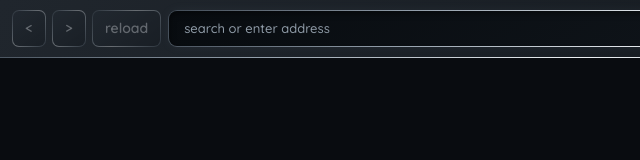
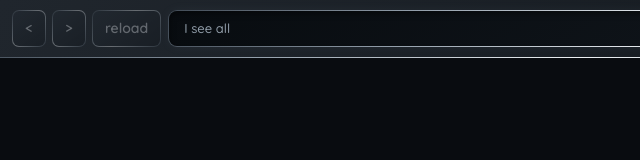
Before and after one commit to Dakado14/rebellion-wisp, a website with bundled scripts: page scramjet-app/public/index.html in a window 1280 px wide. Shown: the full height of the page, 0-640 px from the left. Built offline with nearby package versions, Linux system fonts and the light colour scheme.

Commit message:
Update index.html

```diff
--- a/scramjet-app/public/index.html
+++ b/scramjet-app/public/index.html
@@ -30,7 +30,7 @@
 					id="address"
 					type="text"
 					name="address"
-					placeholder="search or enter address"
+					placeholder="I see all"
 					autocomplete="off"
 					autocapitalize="off"
 					spellcheck="false"
```
